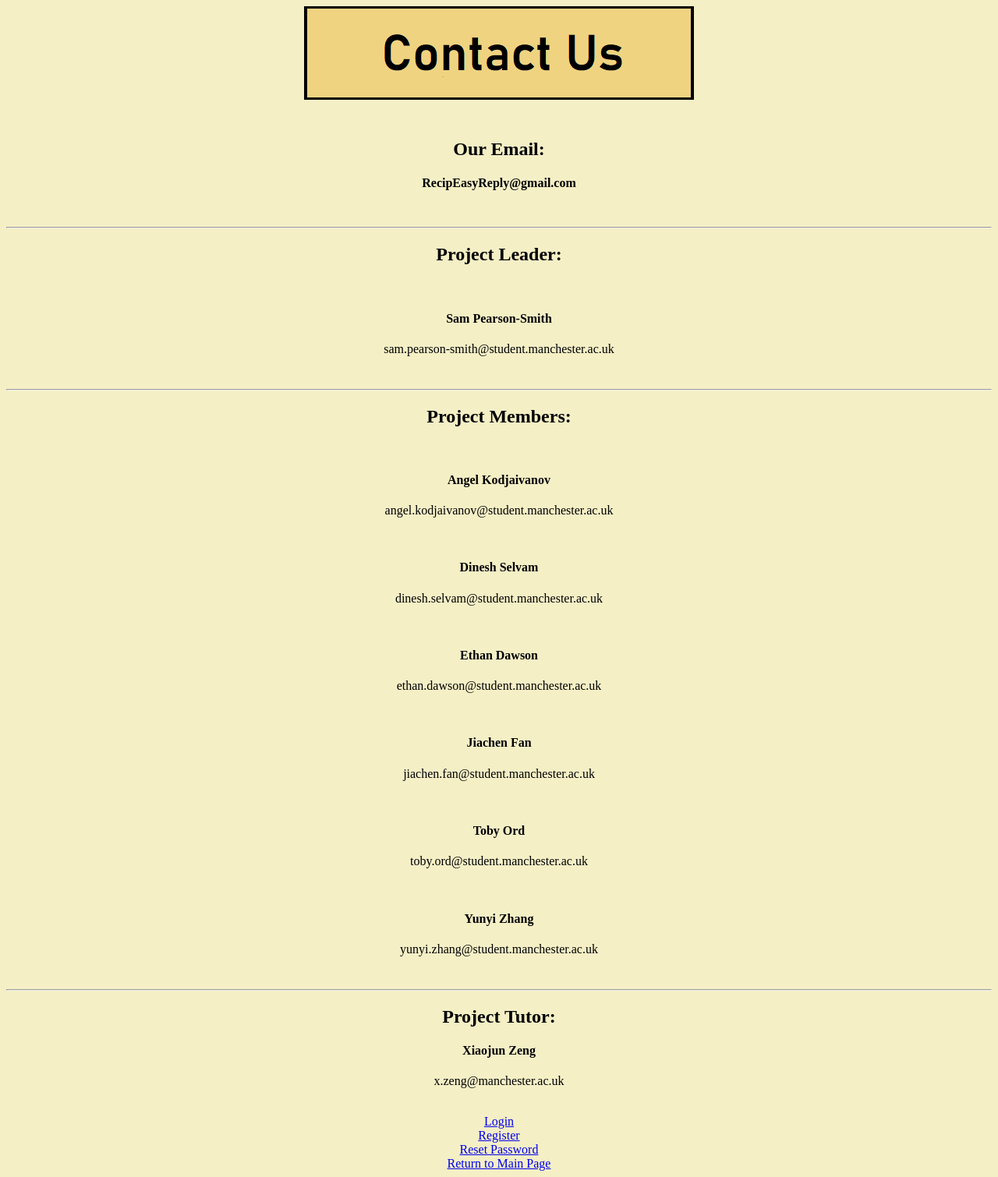
After one commit to Dinesh1503/RecipEasy-Recipe-Website-, a PHP site: page /contactUs.html in a window 1280 px wide. The commit adds this page. Shown: the whole page at 78% size. Run offline with PHP 8.4, Linux system fonts and the light colour scheme.

Commit message:
Basic Contact Page

```diff
--- /dev/null
+++ b/UserLogin/contactUs.html
@@ -0,0 +1,57 @@
+<!DOCTYPE html>
+<html lang="en">
+<head>
+	<title>Contact Us</title>
+	<meta charset="UTF-8">
+	<link rel="stylesheet" type="text/css" href="temp-login.css">
+</head>
+
+<body>
+	<header class="header4">
+	</header>
+	<main>
+		<h2>Our Email:</h2>
+		<h4>RecipEasyReply@gmail.com</h4>
+		<br>
+		<hr>
+		<h2>Project Leader:</h2>
+		<br>
+		<h4>Sam Pearson-Smith</h4>
+		<p>sam.pearson-smith@student.manchester.ac.uk</p>
+		<br>
+		<hr>
+		<h2>Project Members:</h2>
+		<br>
+		<h4>Angel Kodjaivanov</h4>
+		<p>angel.kodjaivanov@student.manchester.ac.uk</p>
+		<br>
+		<h4>Dinesh Selvam</h4>
+		<p>dinesh.selvam@student.manchester.ac.uk</p>
+		<br>
+		<h4>Ethan Dawson</h4>
+		<p>ethan.dawson@student.manchester.ac.uk</p>
+		<br>
+		<h4>Jiachen Fan</h4>
+		<p>jiachen.fan@student.manchester.ac.uk</p>
+		<br>
+		<h4>Toby Ord</h4>
+		<p>toby.ord@student.manchester.ac.uk</p>
+		<br>
+		<h4>Yunyi Zhang</h4>
+		<p>yunyi.zhang@student.manchester.ac.uk</p>
+		<br>
+		<hr>
+		<h2>Project Tutor:</h2>
+		<h4>Xiaojun Zeng</h4>
+		<p>x.zeng@manchester.ac.uk</p>
+		<br>
+		<a href="userLogin.php">Login</a>
+		<br>
+		<a href="signUp.php">Register</a>
+		<br>
+		<a href="resetPassword.php">Reset Password</a>
+		<br>
+		<a href="../Static/index.html">Return to Main Page</a>
+	</main>
+</body>
+</html>
--- a/UserLogin/resetPassword.php
+++ b/UserLogin/resetPassword.php
@@ -30,6 +30,9 @@
 		<a href="signUp.php">Sign Up</a>
 		<br>
 		<a href="../Static/index.html">Return to Main Page</a>
+		<br>
+		<a href="contactUs.html">Contact Us</a>
+		<br>
 	</main>
 </body>
 </html>
--- a/UserLogin/signUp.php
+++ b/UserLogin/signUp.php
@@ -35,6 +35,9 @@
 		<a href="resetPassword.php">Reset Password</a>
 		<br>
 		<a href="../Static/index.html">Return to Main Page</a>
+		<br>
+		<a href="contactUs.html">Contact Us</a>
+		<br>
 	</main>
 </body>
 </html>
--- a/UserLogin/userLogin.php
+++ b/UserLogin/userLogin.php
@@ -29,6 +29,9 @@
 		<a href="resetPassword.php">Reset Password</a>
 		<br>
 		<a href="../Static/index.html">Return to Main Page</a>
+		<br>
+		<a href="contactUs.html">Contact Us</a>
+		<br>
 	</main>
 </body>
 </html>
```
Also changed, not shown: UserLogin/contactHeader.png (added).
